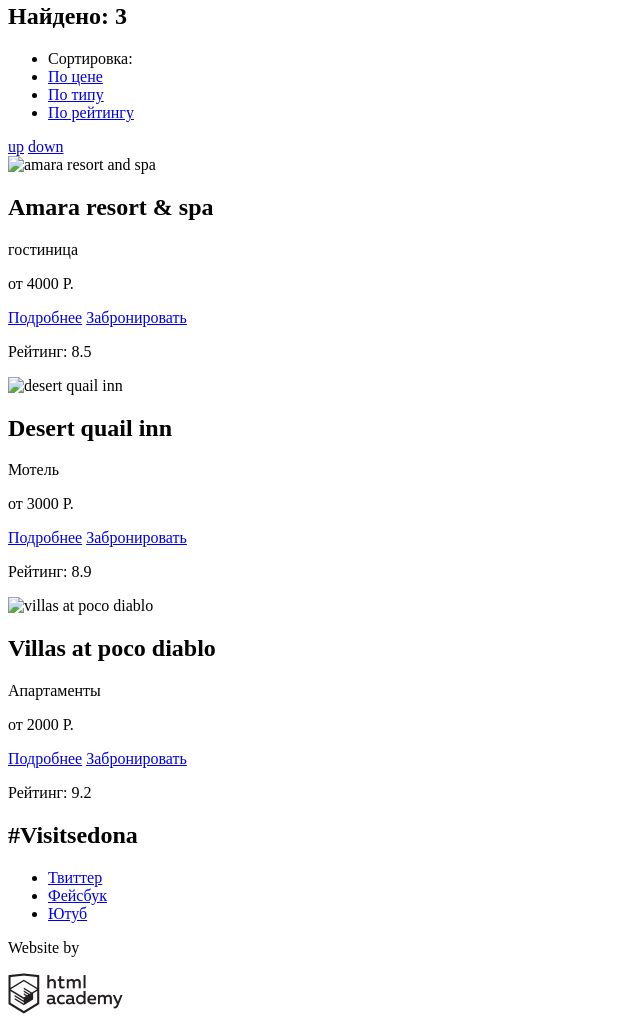
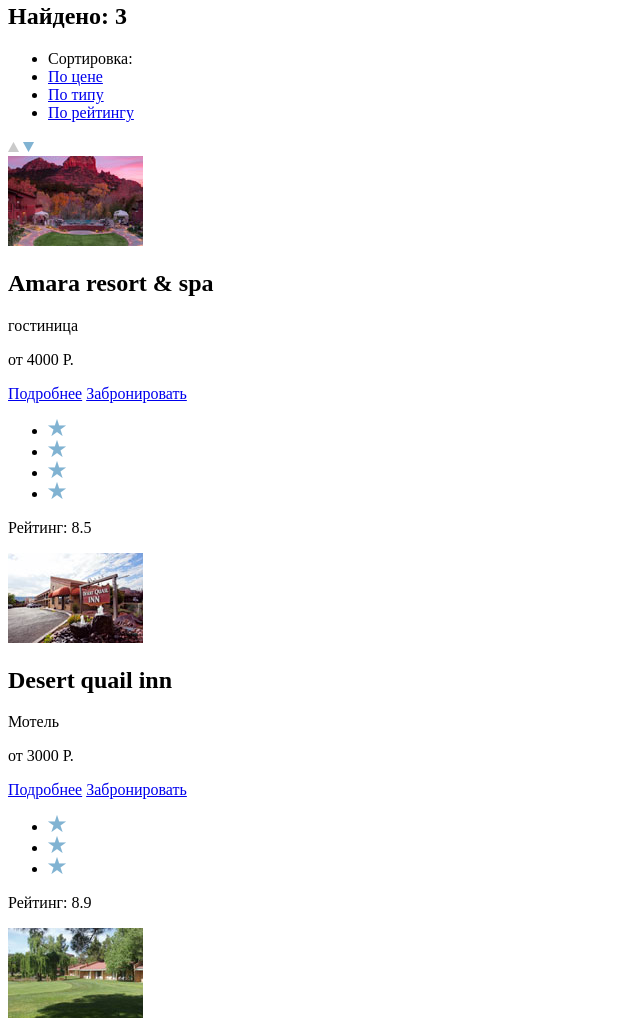
Before and after one commit to Dikeen147/113956-sedona-24, a plain HTML site: page hotel.html in a window 1280 px wide. Shown: the part 433-1454 px from the top of the page, without its empty margins (0-640 px from the left). Drawn offline with Linux system fonts and the light colour scheme.

Commit message:
Update hotel.html
Экспортировал стрелки вверх и вниз и  рейтинг(звезды). Для наглядности пока добавил. На счёт стрелок, то что вниз винего цвета, это по моему косяк. надо было качать серую, а синяя при выделении. В футере, для наглядности, наложил стиль серого фона, чтобы было видны иконки соцсети. А то белые на белом не видно.

```diff
--- a/hotel.html
+++ b/hotel.html
@@ -8,7 +8,7 @@
 	<header class="main-header">
 		<nav class="main-navigation">
 			<a href="main-page.html" class="main-page-logo">
-				<img src="img/sedona-logo.png" alt="Логотип Седона">
+				<img src="img/sedona-logo.png" width="140" height="72" alt="Логотип Седона">
 			</a>
 			<ul class="site-navigation">
 				<li><a href="info.html">Информация</a></li>
@@ -52,40 +52,55 @@
 				<li><a href="#">По типу</a></li>
 				<li><a href="#">По рейтингу</a></li>
 			</ul>
-			<a href="#">up</a>
-			<a href="#">down</a>
+			<a href="#"><img src="img/up.png" width="11" height="10" alt="up"></a>
+			<a href="#"><img src="img/down.png" width="11" height="10" alt="down"></a>
 		</section>
 
 		<section class="found-item">
-			<img src="img/amara.png" alt="amara resort and spa">
+			<img src="img/amara.jpg" alt="amara resort and spa">
 			<h2>Amara resort & spa</h2>
 			<p>гостиница</p>
 			<p>от 4000 Р.</p>
 			<a href="#" class="button-more">Подробнее</a>
 			<a href="#" class="button-booking">Забронировать</a>
 			<div class="mark">
+				<ul class="mark-list">
+					<li><img src="img/star.png" width="18" height="17" alt="mark"></li>
+					<li><img src="img/star.png" width="18" height="17" alt="mark"></li>
+					<li><img src="img/star.png" width="18" height="17" alt="mark"></li>
+					<li><img src="img/star.png" width="18" height="17" alt="mark"></li>
+				</ul>
 				<p>Рейтинг: 8.5</p>
 			</div>
 		</section>
 		<section class="found-item">
-			<img src="img/desert.png" alt="desert quail inn">
+			<img src="img/desert.jpg" alt="desert quail inn">
 			<h2>Desert quail inn</h2>
 			<p>Мотель</p>
 			<p>от 3000 Р.</p>
 			<a href="#" class="button-more">Подробнее</a>
 			<a href="#" class="button-booking">Забронировать</a>
 			<div class="mark">
+				<ul class="mark-list">
+					<li><img src="img/star.png" width="18" height="17" alt="mark"></li>
+					<li><img src="img/star.png" width="18" height="17" alt="mark"></li>
+					<li><img src="img/star.png" width="18" height="17" alt="mark"></li>
+				</ul>
 				<p>Рейтинг: 8.9</p>
 			</div>
 		</section>
 		<section class="found-item">
-			<img src="img/villas.png" alt="villas at poco diablo">
+			<img src="img/villas.jpg" alt="villas at poco diablo">
 			<h2>Villas at poco diablo</h2>
 			<p>Апартаменты</p>
 			<p>от 2000 Р.</p>
 			<a href="#" class="button-more">Подробнее</a>
 			<a href="#" class="button-booking">Забронировать</a>
 			<div class="mark">
+				<ul class="mark-list">
+					<li><img src="img/star.png" width="18" height="17" alt="mark"></li>
+					<li><img src="img/star.png" width="18" height="17" alt="mark"></li>
+				</ul>
 				<p>Рейтинг: 9.2</p>
 			</div>
 		</section>
@@ -94,15 +109,15 @@
 	<footer class="main-footer">
 		<h2 class="visitsedona">#Visitsedona</h2>
 		<div class="social">
-			<ul class="social-list">
-				<li class="social-item"><a href="#">Твиттер</a></li>
-				<li class="social-item"><a href="#">Фейсбук</a></li>
-				<li class="social-item"><a href="#">Ютуб</a></li>
+			<ul class="social-list" style="background: #333;">
+				<li class="social-item"><a href="#"><img src="img/t.png" width="17" height="15" alt="Твиттер"></a></li>
+				<li class="social-item"><a href="#"><img src="img/fb-icon.png" width="12" height="22" alt="Фейсбук"></a></li>
+				<li class="social-item"><a href="#"><img src="img/youtube.png" width="20" height="16" alt="Ютуб"></a></li>
 			</ul>
 		</div>
 		<div class="copyright">
 			<p class="copyright-by">Website by</p>
-			<a href="https://htmlacademy.ru/" class="copyright-img"><img src="img/htmlacademy.png" alt="HTML Academy"></a>
+			<a href="https://htmlacademy.ru/" class="copyright-img"><img src="img/htmlacademy.png" width="115" height="41" alt="HTML Academy"></a>
 		</div>
 	</footer>
 </body>
```
